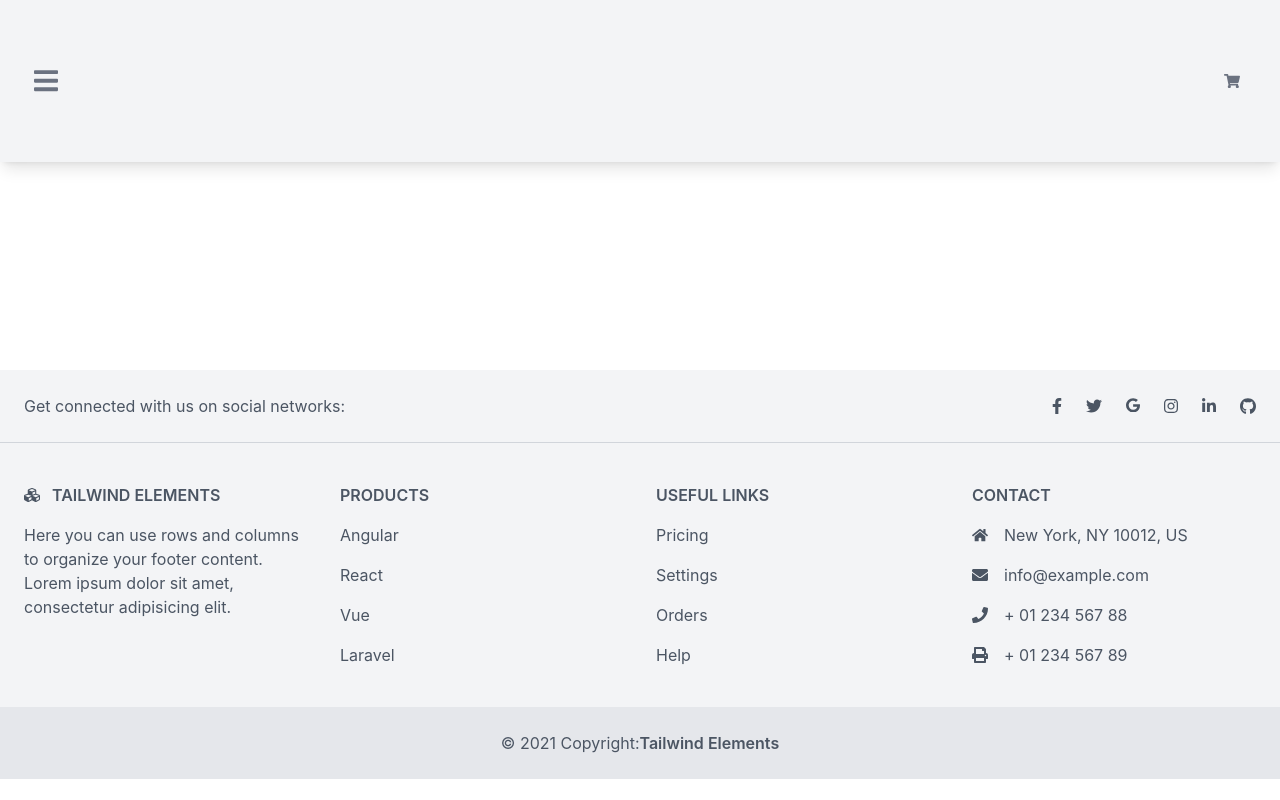
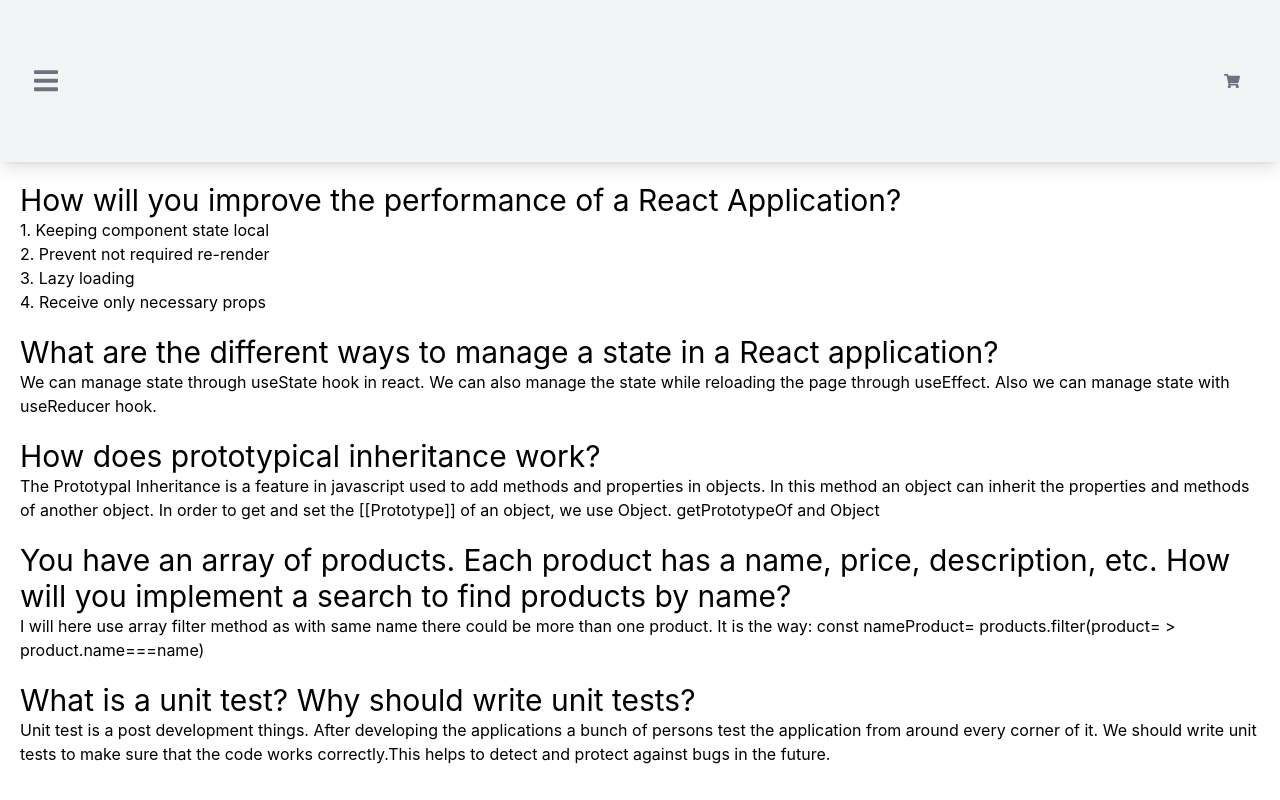
Before and after one commit to tanimpersonal/gluegun-client-side, a React (Create React App) app: page /blogs in a window 1280 px wide. Shown: the top 800 px of the page. Built offline with nearby package versions, Linux system fonts and the light colour scheme; no server answers; what tw-elements would draw is missing.

Commit message:
portfolio

```diff
--- a/src/App.js
+++ b/src/App.js
@@ -12,6 +12,8 @@ import Dashboard from "./Dashboard/Dashboard";
 import MyOrder from "./MyOrder/MyOrder";
 import AddReview from "./AddReview/AddReview";
 import MyProfile from "./MyProfile/MyProfile";
+import Blogs from "./Blogs/Blogs";
+import MyPortfolio from "./MyPortfolio/MyPortfolio";
 function App() {
   return (
     <div>
@@ -40,6 +42,9 @@ function App() {
           <Route path="add-review" element={<AddReview></AddReview>}></Route>
           <Route path="my-profile" element={<MyProfile></MyProfile>}></Route>
         </Route>
+        <Route path="/blogs" element={<Blogs></Blogs>}></Route>
+        <Route path="/portfolio" element={<MyPortfolio></MyPortfolio>}></Route>
+        <Route path="/portfolio" element={<MyPortfolio></MyPortfolio>}></Route>
       </Routes>
 
       <Footer></Footer>
--- /dev/null
+++ b/src/Blogs/Blogs.js
@@ -0,0 +1,63 @@
+import React from "react";
+
+const Blogs = () => {
+  return (
+    <div className="my-5 px-5">
+      <div className="first">
+        <h1 className="text-3xl">
+          How will you improve the performance of a React Application?
+        </h1>
+        <p>1. Keeping component state local </p>
+        <p>2. Prevent not required re-render </p>
+        <p>3. Lazy loading </p>
+        <p>4. Receive only necessary props </p>
+      </div>
+      <div className="second my-5">
+        <h1 className="text-3xl">
+          What are the different ways to manage a state in a React application?
+        </h1>
+        <p>
+          We can manage state through useState hook in react. We can also manage
+          the state while reloading the page through useEffect. Also we can
+          manage state with useReducer hook.
+        </p>
+      </div>
+      <div className="third my-5">
+        <h1 className="text-3xl"> How does prototypical inheritance work?</h1>
+        <p>
+          The Prototypal Inheritance is a feature in javascript used to add
+          methods and properties in objects. In this method an object can
+          inherit the properties and methods of another object. In order to get
+          and set the [[Prototype]] of an object, we use Object. getPrototypeOf
+          and Object
+        </p>
+      </div>
+      <div className="fourth my-5">
+        <h1 className="text-3xl">
+          You have an array of products. Each product has a name, price,
+          description, etc. How will you implement a search to find products by
+          name?
+        </h1>
+        <p>
+          I will here use array filter method as with same name there could be
+          more than one product. It is the way: const nameProduct=
+          products.filter(product= &gt; product.name===name)
+        </p>
+      </div>
+      <div className="fifth my-5">
+        <h1 className="text-3xl">
+          What is a unit test? Why should write unit tests?
+        </h1>
+        <p>
+          Unit test is a post development things. After developing the
+          applications a bunch of persons test the application from around every
+          corner of it. We should write unit tests to make sure that the code
+          works correctly.This helps to detect and protect against bugs in the
+          future.
+        </p>
+      </div>
+    </div>
+  );
+};
+
+export default Blogs;
--- /dev/null
+++ b/src/MyPortfolio/MyPortfolio.js
@@ -0,0 +1,45 @@
+import React from "react";
+
+const MyPortfolio = () => {
+  return (
+    <div>
+      <div className="flex justify-center">
+        <div className="block p-6 rounded-lg shadow-lg bg-white max-w-sm">
+          <h5 className="text-gray-900 text-xl leading-tight font-medium mb-2">
+            Tanim Istiak
+          </h5>
+          <p className="text-gray-700 text-base mb-4">
+            Email: tashintanim2019@gmail.com
+          </p>
+          <p className="text-gray-700 text-base mb-4">
+            Educational Background: CSE 2nd Year, Daffodil
+          </p>
+          <h1>Technologies I Know: </h1>
+          <ul className="list-disc px-5">
+            <li>HTML</li>
+            <li>CSS</li>
+            <li>JS</li>
+            <li>React</li>
+            <li>Firebase</li>
+            <li>Mongo</li>
+            <li>C</li>
+          </ul>
+          <h1>Live Link:</h1>
+          <ul className="list-disc px-5">
+            <li>
+              <a href="https://assignment-10-41ce1.web.app/">Photography</a>
+            </li>
+            <li>
+              <a href="https://ema-john-8a597.web.app/">EmaJohn</a>
+            </li>
+            <li>
+              <a href="https://fokiracoinbase.netlify.app/">Coinbase</a>
+            </li>
+          </ul>
+        </div>
+      </div>
+    </div>
+  );
+};
+
+export default MyPortfolio;
--- a/src/MyProfile/MyProfile.js
+++ b/src/MyProfile/MyProfile.js
@@ -1,7 +1,7 @@
 import axios from "axios";
 import React, { useEffect, useRef, useState } from "react";
 import { useAuthState } from "react-firebase-hooks/auth";
-import { useQuery } from "react-query";
+
 import auth from "../firebase.init";
 
 const MyProfile = () => {
```
Also changed, not shown: src/Assets/Images/404.jpg (added), src/NotFound/NotFound.js (added).
